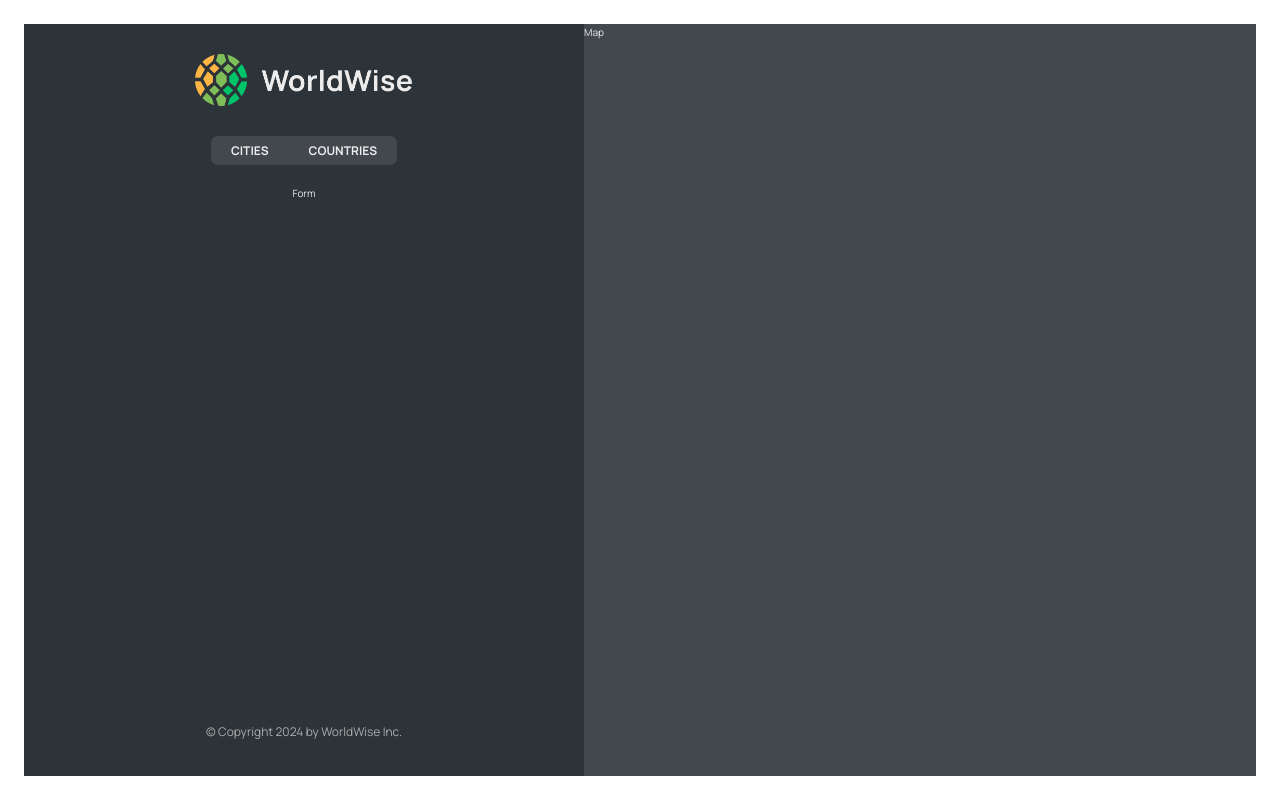
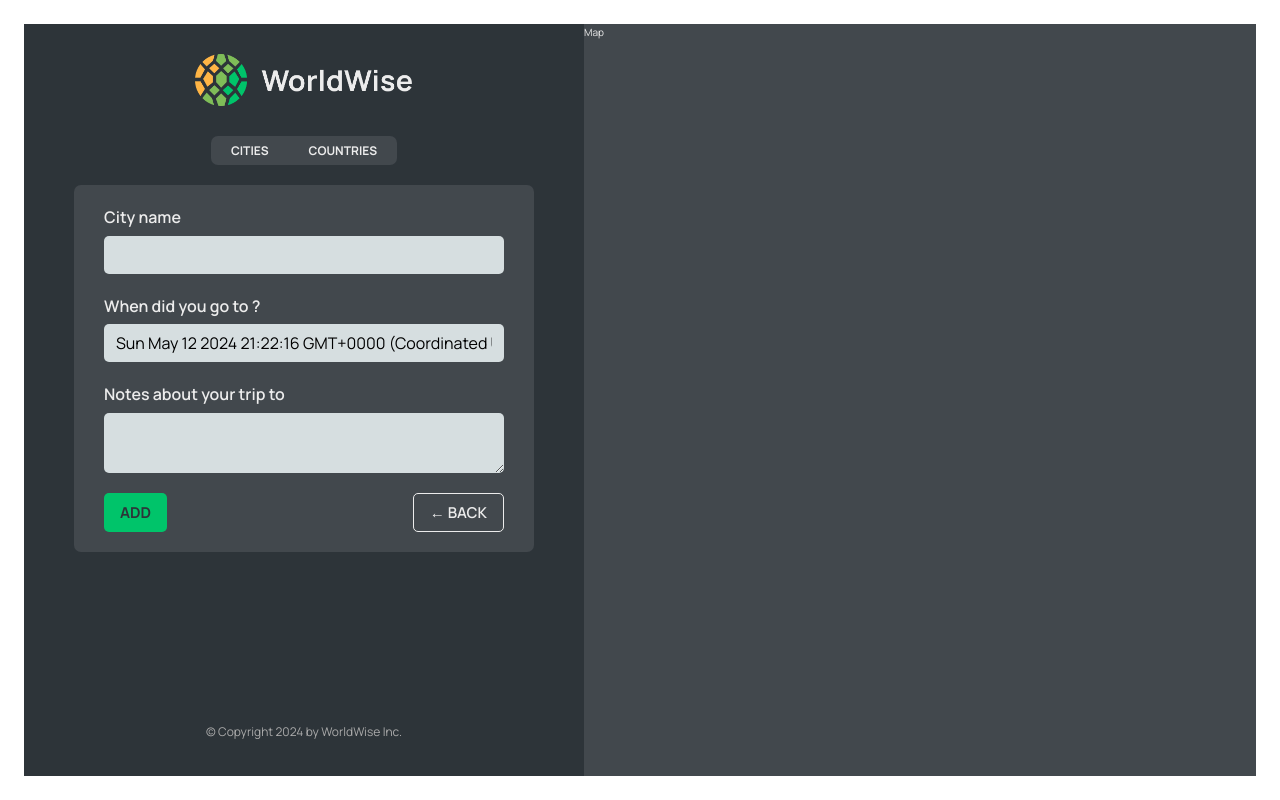
Before and after one commit to frankassafuah/worldwise, a React (Vite) app: page /app/form in a window 1280 px wide. Built offline with nearby package versions, Linux system fonts and the light colour scheme; data requests are answered from the project's data file.

Commit message:
dynamic routes, reading and setting query, programmatic navigation

```diff
--- a/src/App.jsx
+++ b/src/App.jsx
@@ -9,6 +9,7 @@
 import CityList from "./components/CityList";
 import CountryList from "./components/CountryList";
 import City from "./components/City";
+import Form from "./components/Form"
 
 function App() {
   const [cities, setCities] = useState([]);
@@ -39,7 +40,7 @@
           <Route path="cities" element={<CityList cities={cities} isLoading={isLoading} />} />
           <Route path="cities/:id" element={<City></City>}></Route>
           <Route path="countries" element={<CountryList cities={cities} isLoading={isLoading}/>} />
-          <Route path="form" element={<p>Form</p>} />
+          <Route path="form" element={<Form></Form>} />
         </Route>
         <Route path="product" element={<Product></Product>} />
         <Route path="login" element={<Login></Login>} />
--- /dev/null
+++ b/src/components/Button.jsx
@@ -0,0 +1,10 @@
+/* eslint-disable react/prop-types */
+import styles from "./Button.module.css";
+
+export default function Button({ children, onClick, type }) {
+  return (
+    <button onClick={onClick} className={`${styles.btn} ${styles[type]}`}>
+      {children}
+    </button>
+  );
+}
--- a/src/components/City.jsx
+++ b/src/components/City.jsx
@@ -1,4 +1,4 @@
-import { useParams } from "react-router-dom";
+import { useParams, useSearchParams } from "react-router-dom";
 import styles from "./City.module.css";
 
 const formatDate = (date) =>
@@ -19,6 +19,10 @@
   };
 
   const { cityName, emoji, date, notes } = currentCity;
+  const [searchParams, setSearchParams] = useSearchParams();
+
+  const lat = searchParams.get('lat')
+  const lng = searchParams.get('lng')
 
   const { id } = useParams();
 
--- a/src/components/CityItem.jsx
+++ b/src/components/CityItem.jsx
@@ -10,10 +10,13 @@
   }).format(new Date(date));
 
 export default function CityItem({ city }) {
-  const { cityName, emoji, date, id } = city;
+  const { cityName, emoji, date, id, position } = city;
   return (
     <li>
-      <Link to={`/app/cities/${id}`} className={styles.cityItem}>
+      <Link
+        to={`/app/cities/${id}?lat=${position.lat}&lng=${position.lng}`}
+        className={styles.cityItem}
+      >
         <span className={styles.emoji}>{emoji}</span>
         <h3 className={styles.name}>{cityName}</h3>
         <time className={styles.date}>{formatDate(date)}</time>
--- a/src/components/CountryList.jsx
+++ b/src/components/CountryList.jsx
@@ -26,7 +26,7 @@
   return (
     <ul className={styles.countryList}>
       {countries.map((country) => (
-        <CountryItem country={country} key={country.id} />
+        <CountryItem country={country} key={country.country} />
       ))}
     </ul>
   );
--- a/src/components/Form.jsx
+++ b/src/components/Form.jsx
@@ -1,6 +1,8 @@
 // "https://api.bigdatacloud.net/data/reverse-geocode-client?latitude=0&longitude=0"
 
 import { useState } from "react";
+import { useNavigate } from "react-router-dom";
+import Button from "./Button";
 
 import styles from "./Form.module.css";
 
@@ -17,6 +19,8 @@
   const [country, setCountry] = useState("");
   const [date, setDate] = useState(new Date());
   const [notes, setNotes] = useState("");
+
+  const navigate = useNavigate();
 
   return (
     <form className={styles.form}>
@@ -49,8 +53,16 @@
       </div>
 
       <div className={styles.buttons}>
-        <button>Add</button>
-        <button>&larr; Back</button>
+        <Button type="primary">Add</Button>
+        <Button
+          onClick={(e) => {
+            e.preventDefault();
+            navigate(-1);
+          }}
+          type="back"
+        >
+          &larr; Back
+        </Button>
       </div>
     </form>
   );
--- a/src/components/Map.jsx
+++ b/src/components/Map.jsx
@@ -1,5 +1,11 @@
+import { useSearchParams } from "react-router-dom";
 import styles from "./Map.module.css";
 
 export default function Map() {
+  const [searchParams, setSearchParams] = useSearchParams();
+
+  const lat = searchParams.get('lat')
+  const lng = searchParams.get('lng')
+
   return <div className={styles.mapContainer}>Map</div>;
 }
```
